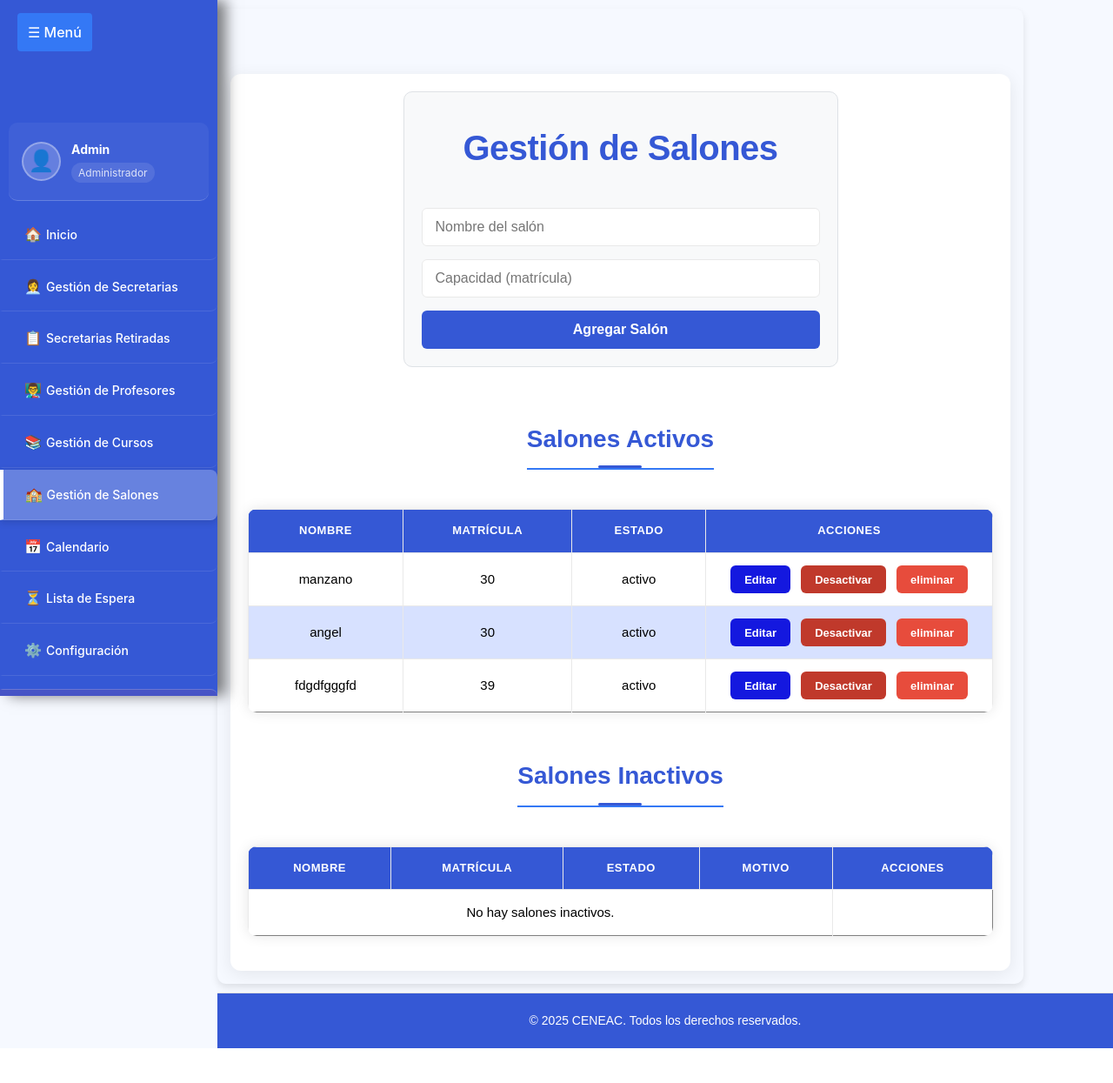
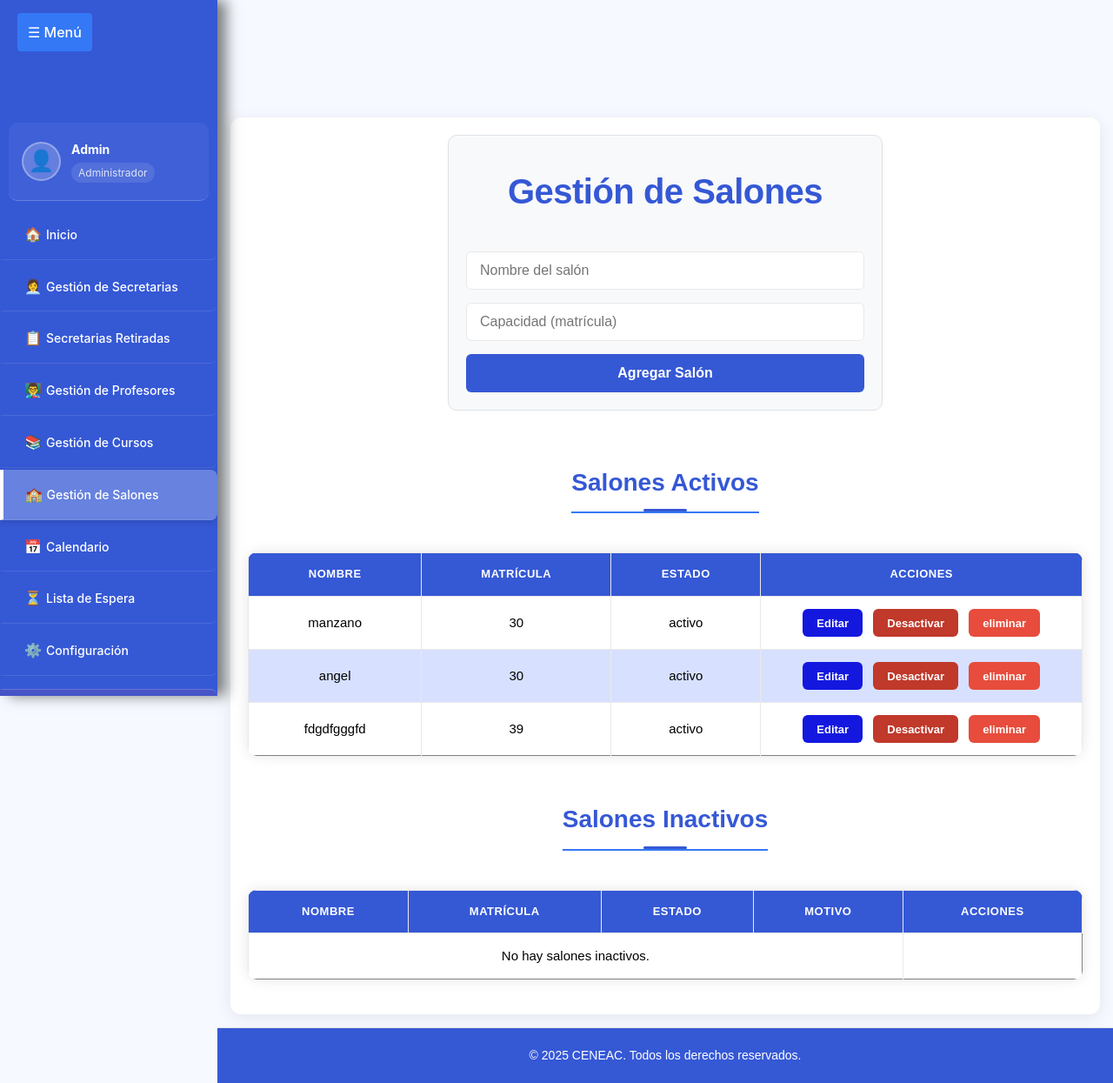
Before and after one commit to bestrolla/ceneac, a PHP site: page /ceneac/admin/agregar_salon/vista/lista_salon.php in a window 1280 px wide. Shown: the whole page at 87% size. Before the commit the page ends 1205 px from the top, so only its background shows below. Run offline with PHP 8.4, Linux system fonts and the light colour scheme; data comes from the database, SQL or seed files in the repository.

Commit message:
stilos de la vista de agregar salon2

```diff
--- a/admin/agregar_salon/vista/styles.css
+++ b/admin/agregar_salon/vista/styles.css
@@ -123,17 +123,17 @@ footer {
 }
 
 /* Contenido principal */
-.contenedor-principal {
+/* .contenedor-principal {
   flex: 1;
-  /* padding: 0px; */
+  padding: 0px;
   box-sizing: border-box;
-  /* background-color: var(--blanco); */
+  background-color: var(--blanco);
   border-radius: 10px;
   box-shadow: 0 4px 8px rgba(0, 0, 0, 0.1);
   margin: 10px auto 10px;
   max-width: 1200px;
   width: 90%;
-}
+} */
 
 .contenido {
   display: flex;
```
